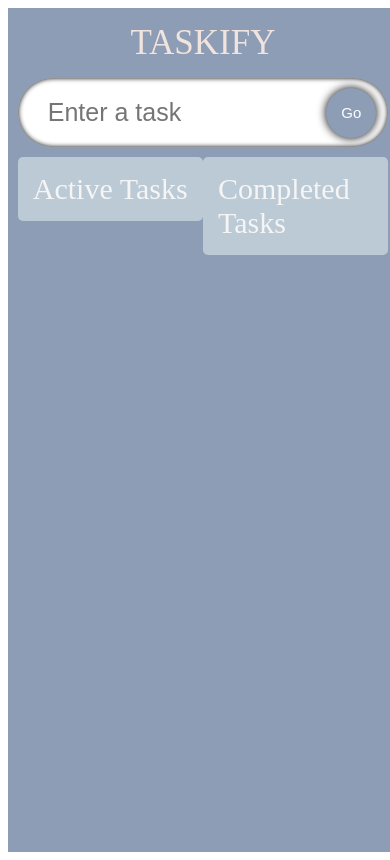
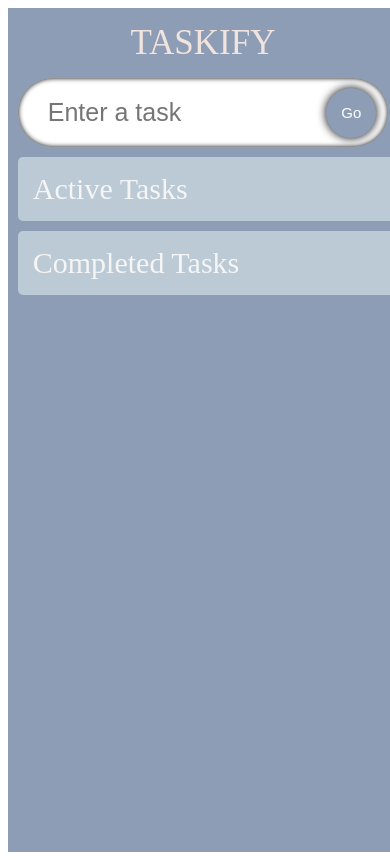
Before and after one commit to claudiaLisboa/-my-appTypeScript, a React (Create React App) app: page / in a window 390 px wide. Built offline with nearby package versions, Linux system fonts and the light colour scheme; a web font is replaced by a local one.

Commit message:
updated @media

```diff
--- a/src/components/styles.css
+++ b/src/components/styles.css
@@ -112,9 +112,9 @@ HEX: #f1e3dd */
     cursor: pointer;
 }
 
-@media (max-width: 1200px) {
-    .todos__single{
-        width: 40%;
+@media (max-width: 1100px) {
+    .todos{
+        width: 45%;
     }
 
 }
@@ -125,9 +125,11 @@ HEX: #f1e3dd */
     }
     .todos{
         width: 95%;
+        margin-bottom: 10px;
     }
-    .todos__single{
-        width: 100%;
+    .container{
+        width: 95%;
+        flex-direction: column;
     }
 
 }
```
